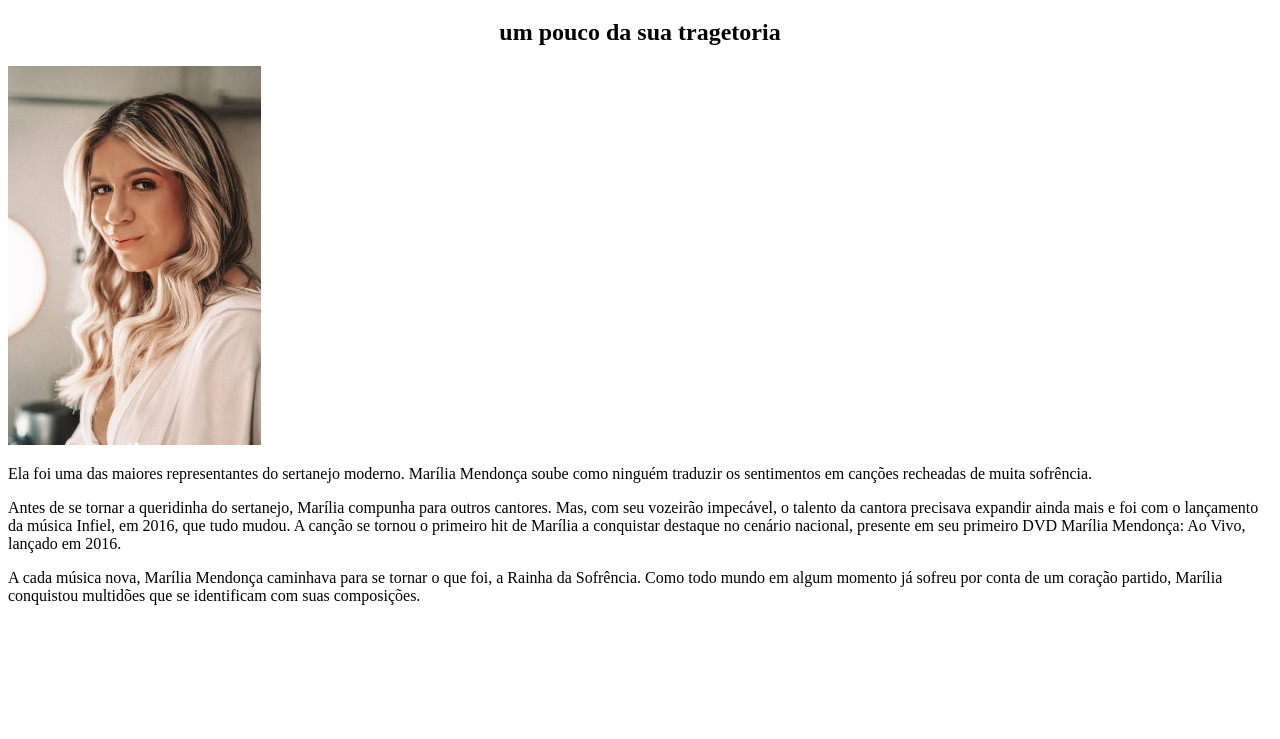
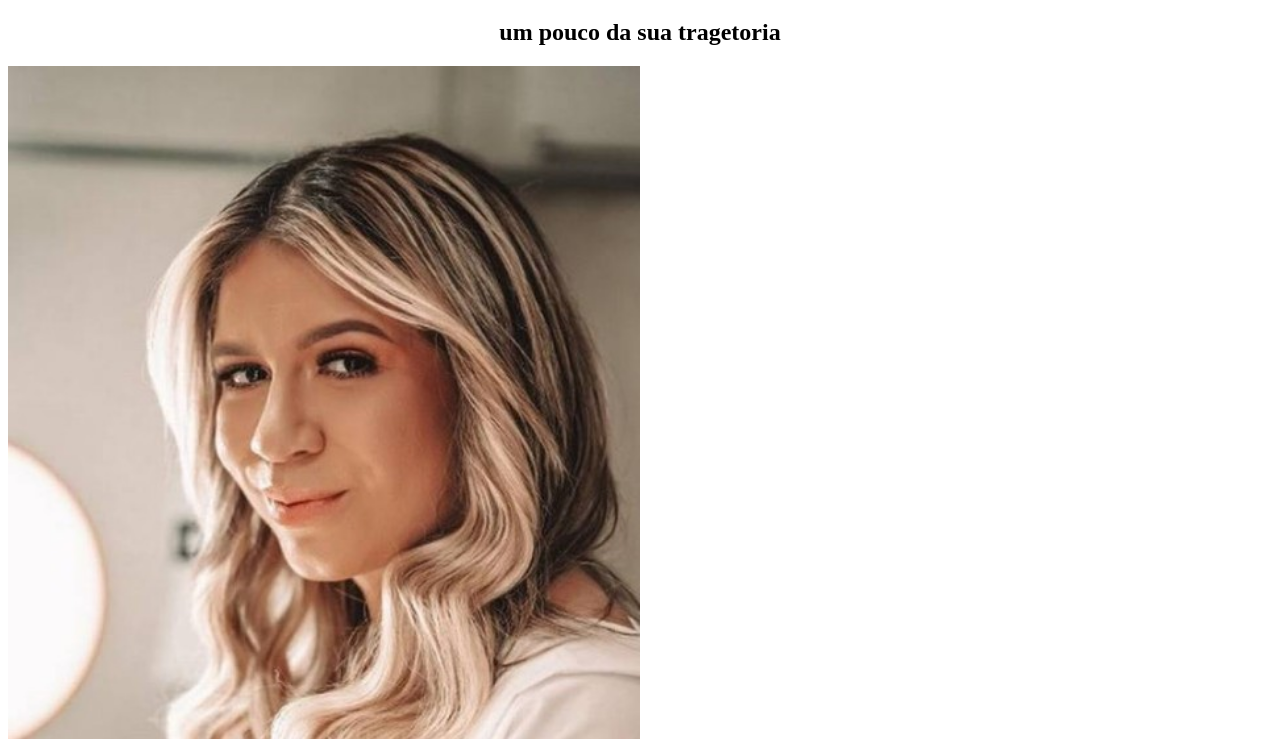
Before and after one commit to brendaraitz/turma-1a, a plain HTML site: page index.html in a window 1280 px wide. Shown: the part 61-800 px from the top of the page. Drawn offline with Linux system fonts and the light colour scheme.

Commit message:
Update style.css

```diff
--- a/style.css
+++ b/style.css
@@ -6,6 +6,6 @@ h2{
 }
 #IMAGEM1 {
     text-align:center;
-  width:20%;
-  heigth:20%;
+  width:50%;
+  heigth:50%;
 }
```
